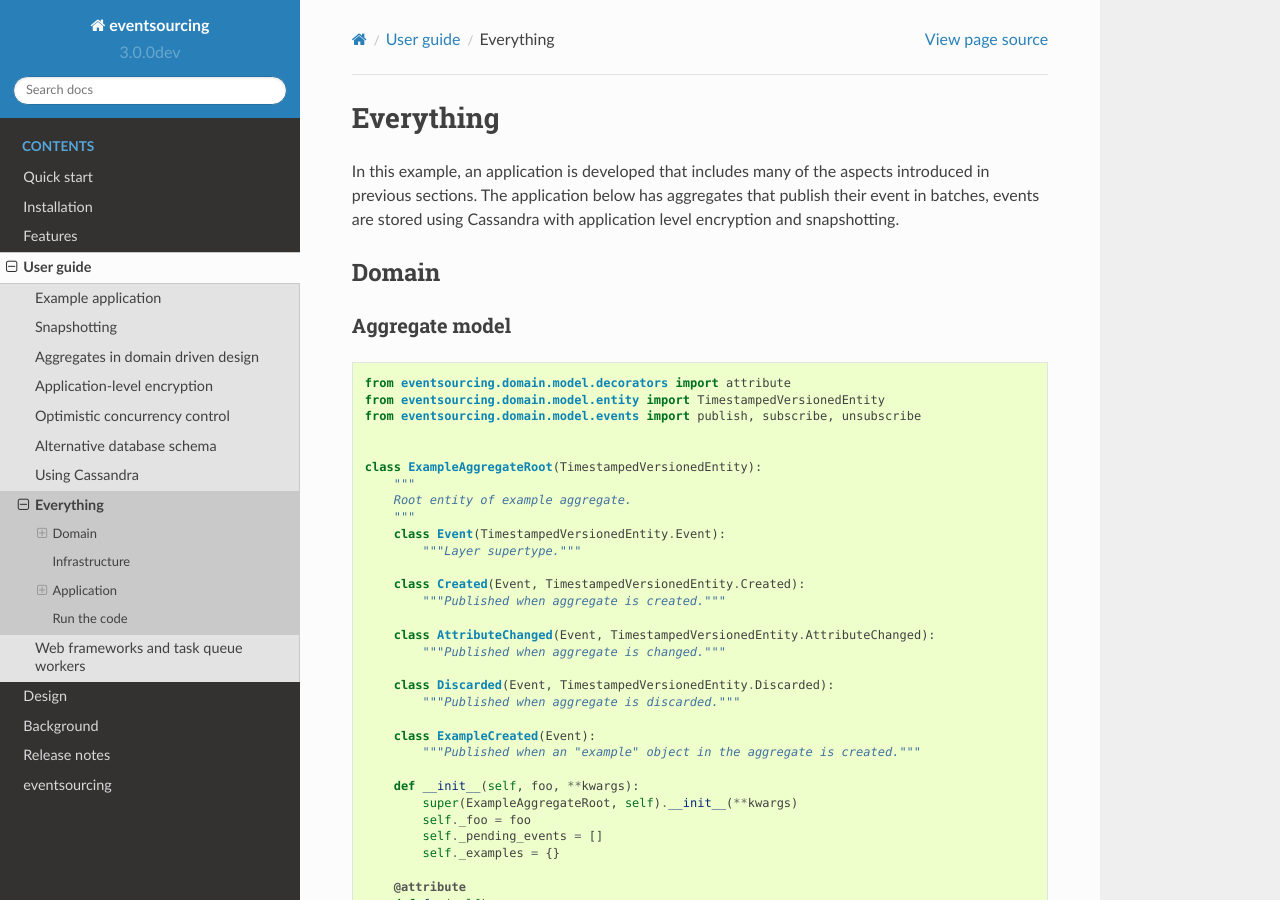
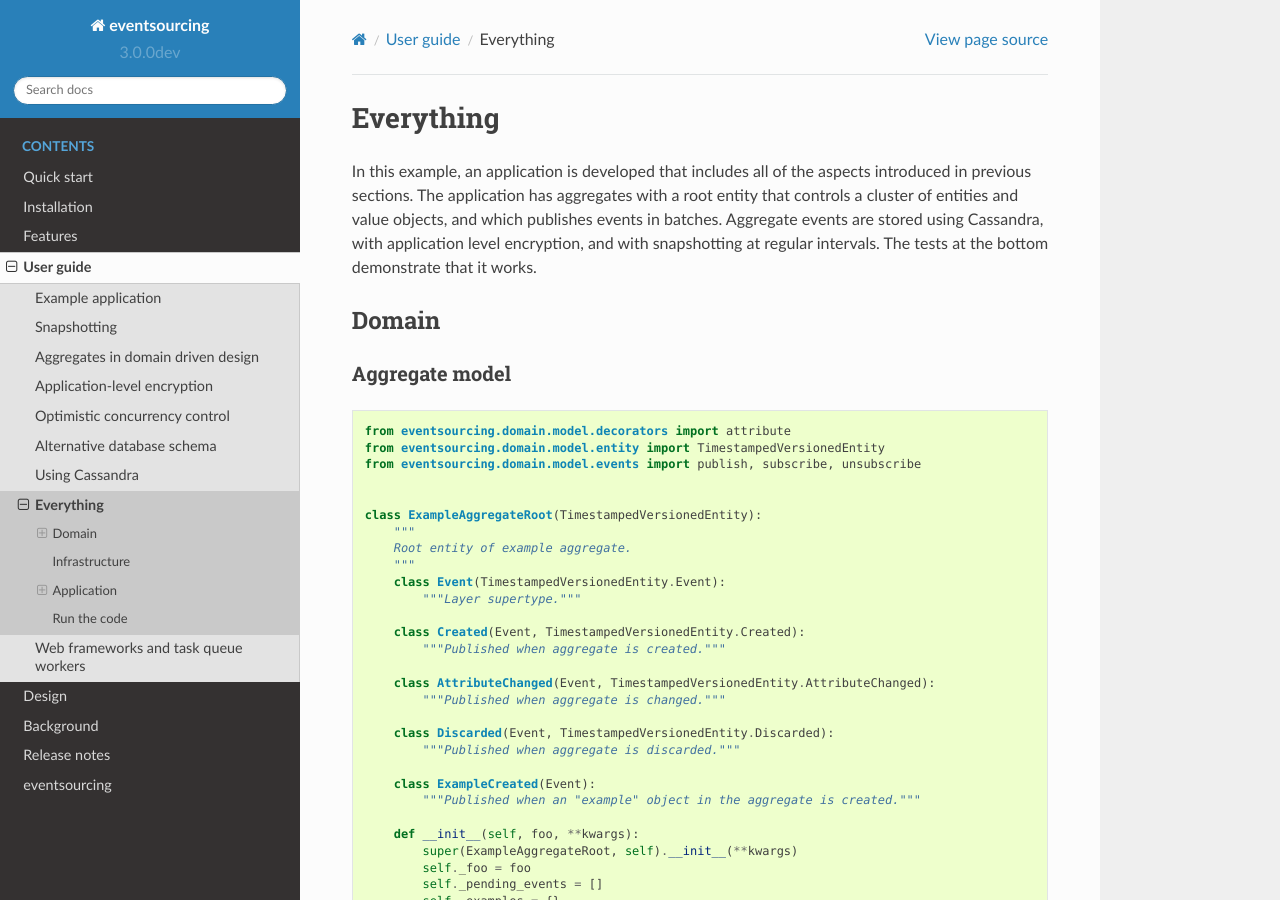
Before and after one commit to pyeventsourcing/eventsourcing, a Sphinx documentation site: the page built from docs/topics/user_guide/everything.rst, in a window 1280 px wide and 900 px high. Built offline with Sphinx 7.4.7 and the Read the Docs theme 2.0.0, drawn with Linux system fonts in a browser that asks for light colours; some of the changed text lies outside the part shown.

Commit message:
Adjusted wording. Removed superfluous function.

```diff
--- a/docs/topics/user_guide/everything.rst
+++ b/docs/topics/user_guide/everything.rst
@@ -2,10 +2,14 @@
 Everything
 ==========
 
-In this example, an application is developed that includes many of
-the aspects introduced in previous sections. The application below
-has aggregates that publish their event in batches, events are stored
-using Cassandra with application level encryption and snapshotting.
+In this example, an application is developed that includes all of
+the aspects introduced in previous sections. The application has
+aggregates with a root entity that controls a cluster of entities
+and value objects, and which publishes events in batches. Aggregate
+events are stored using Cassandra, with application level encryption,
+and with snapshotting at regular intervals. The tests at the bottom
+demonstrate that it works.
+
 
 Domain
 ======
```
Also changed, not shown: other parts of docs/topics/user_guide/everything.rst (+3 -7 lines).
